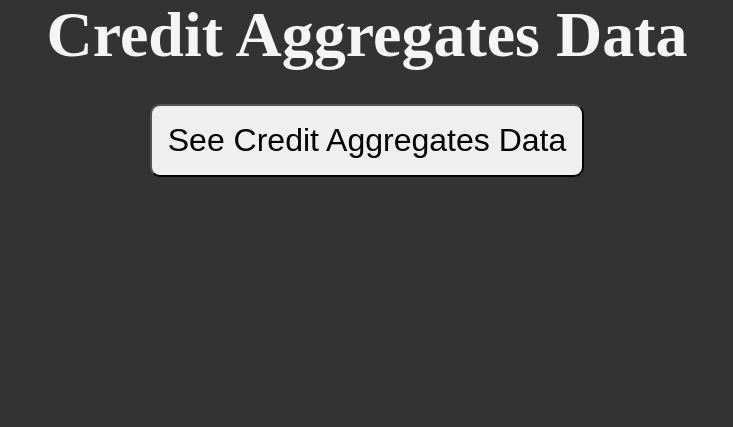
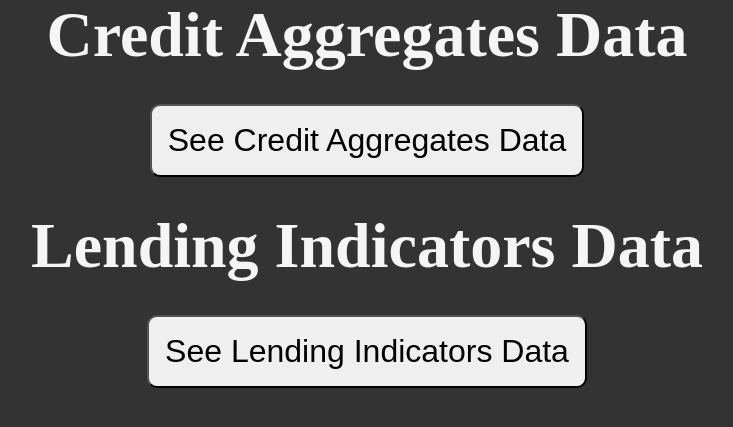
Before and after one commit to dandrew68/rateWebsiteTwo, a Flask app: page / in a window 1280 px wide. Shown: the part 245-672 px from the top of the page, without its empty margins (273-1006 px from the left). Run offline with Flask 3, Linux system fonts and the light colour scheme.

Commit message:
Added Lending Indicators

```diff
--- a/server.py
+++ b/server.py
@@ -25,14 +25,12 @@ def get_creditAggs():
     #Almost certainly will have been run before
     if lastRunCreditAggs:
 
-        #print('Last run triggered')
-
         timeDelta = datetime.now() - lastRunCreditAggs
 
         secondsTimeDelta = timeDelta.days*24*60*60 + timeDelta.seconds
 
-        #Run again if was run more than 100 seconds ago
-        if secondsTimeDelta > 100:
+        #Run again if was run more than 10 seconds ago
+        if secondsTimeDelta > 10:
 
              a = runNotebook("CreditAggregatesExample.ipynb")
 
@@ -41,7 +39,7 @@ def get_creditAggs():
              with open('creditAggregates.html', 'w') as f:
                  f.write(a)
         else:
-            #Get last run from file
+            #Else get last run from file
             #print('Not running again, looking for existing html')
             with open('creditAggregates.html', 'r') as f:
                 a = f.read()
@@ -73,6 +71,27 @@ def get_labourForce():
     #                       temp=f"{weather_data['main']['temp']:.1f}",
     #                       feels_like=f"{weather_data['main']['feels_like']:.1f}")
 
+@app.route('/lendingIndicators')
+def get_lendingIndicators():
+    #city = request.args.get('city')
+    #weather_data = get_current_weather(city)
+    #a = runNotebook("LabourForceExample.ipynb")
+    a = runNotebook("ABS Lending Indicators Table 1.ipynb")
+
+    with open('lendingIndicators.html', 'w') as f:
+        f.write(a)
+
+    #return htmlOutput
+    return a
+    #                       title=weather_data["name"],
+    #                       status=weather_data["weather"][0]["description"].capitalize(),
+    #                       temp=f"{weather_data['main']['temp']:.1f}",
+    #                       feels_like=f"{weather_data['main']['feels_like']:.1f}")
+
+
+
+
+
 
 if __name__ == "__main__":
     serve(app, host = "0.0.0.0", port = 8000)
--- a/templates/index.html
+++ b/templates/index.html
@@ -15,6 +15,10 @@
     <form action="/creditAggregates">
         <button type="submit">See Credit Aggregates Data</button>
     </form>
+    <h1>Lending Indicators Data</h1>
+    <form action="/lendingIndicators">
+        <button type="submit">See Lending Indicators Data</button>
+    </form>
 
     </body>
     </html>
```
Also changed, not shown: 1 other file.
